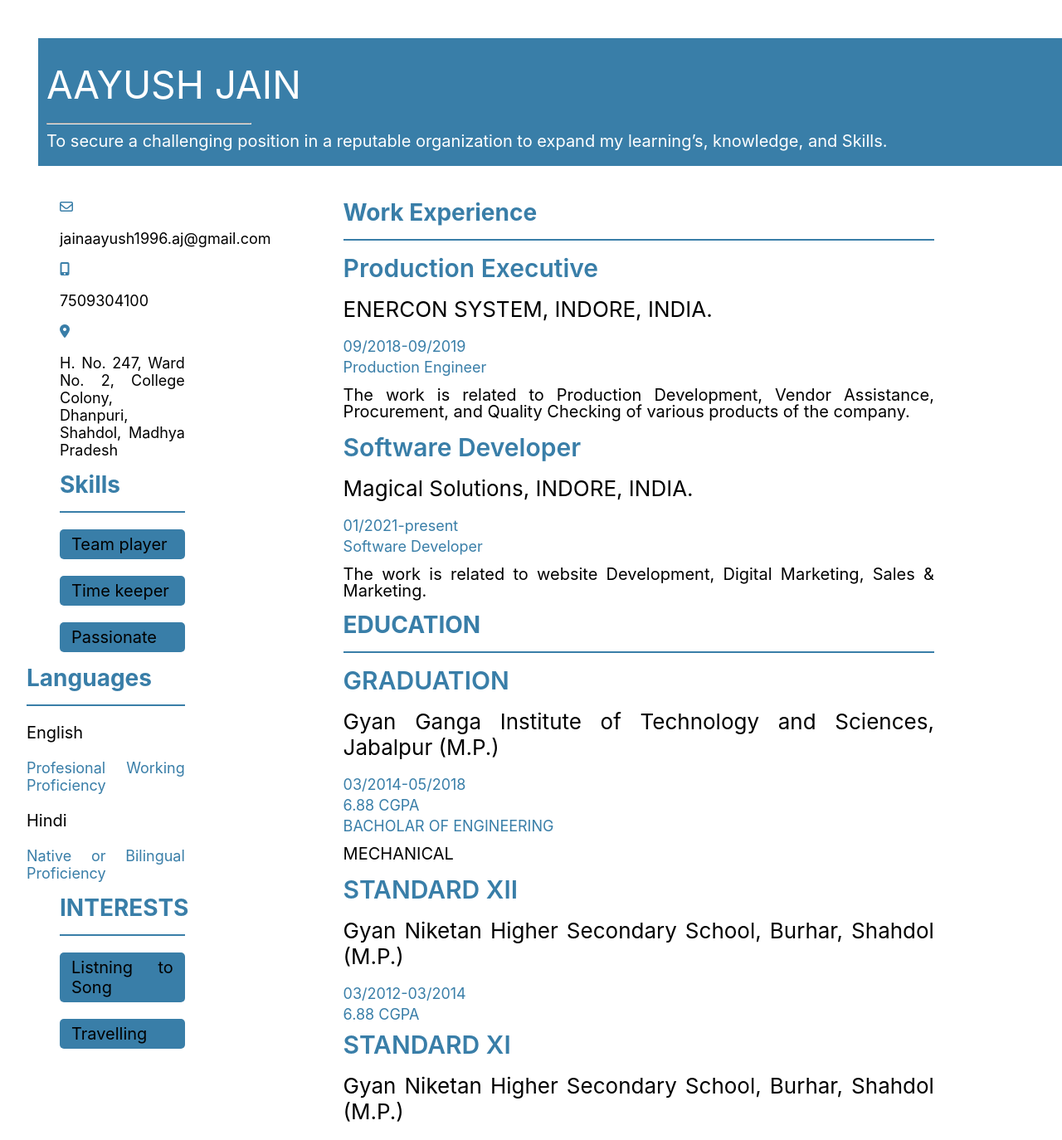
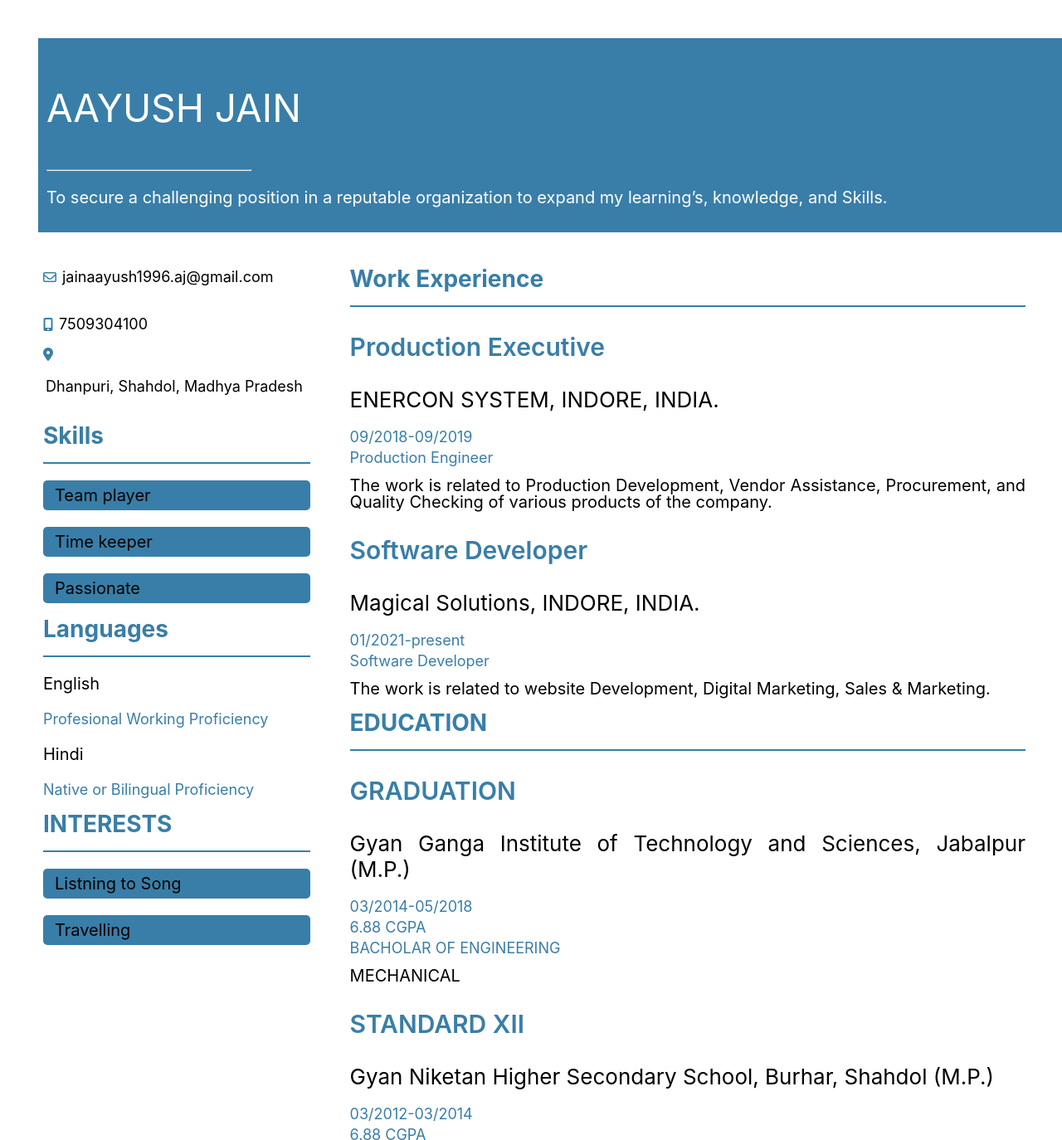
Before and after one commit to Aayushja/New-Responsive-Resume, a plain HTML site: page index.html in a window 1280 px wide. Shown: the top 1374 px of the page at 83% size. Drawn offline with Linux system fonts and the light colour scheme.

Commit message:
New Responsive Resume

```diff
--- a/assets/css/index.css
+++ b/assets/css/index.css
@@ -3,6 +3,7 @@
     padding-top: 3%;
     padding-bottom: 2%;
 }
+
 
 .header{
     width: 100%;
@@ -11,7 +12,7 @@
     max-width: 100%;
     background-color: #397ea8;
     padding: 10px;
-    line-height: 0;
+
 }
 
 .name{
@@ -25,15 +26,18 @@
 }
 
 .tag-line{
-    position: relative;
     font-family: -apple-system, BlinkMacSystemFont, 'Segoe UI', Roboto, Oxygen, Ubuntu, Cantarell, 'Open Sans', 'Helvetica Neue', sans-serif;
     font-size: 20px;
     color: white;
     font-style: normal;
+
 }
 
 .container{
     position: absolute;
+    margin-left: 20px;
+    margin-right: 20px;
+
 }
 
 .left{
@@ -45,6 +49,7 @@
     width: 70%;
     float: right;
 }
+
 @media screen and (max-width: 1030px) {
     .right {
      float: none;
@@ -58,26 +63,16 @@
   }
 
 
-article{
-    display: flex;
-    margin: 1em 0;
-  }
+
 
   section{
     padding: 0 1em;
     text-align: justify;
     margin: 0 .5em;
-    width: 50%;
-  }
-
-
-  .one{
-    flex: 2;
 
   }
 
-
-  .left-1 {
+  /*.left-1 {
     padding: 0 1em;
     text-align: justify;
     margin: 0 .5em;
@@ -89,8 +84,8 @@ article{
     padding: 0 1em;
     text-align: justify;
     margin: 0 .5em;
-    width: 80%;
-  }
+    width: 90%;
+  } */
 
 .education-p {
     font-family: 'Poppins', sans-serif;
@@ -117,8 +112,11 @@ article{
 
   }
 
+
   .contact-me{
+    display: inline-block;
       font-size: 18px;
+      padding-left: 3px;
       font-family: -apple-system, BlinkMacSystemFont, 'Segoe UI', Roboto, Oxygen, Ubuntu, Cantarell, 'Open Sans', 'Helvetica Neue', sans-serif;
   }
 
@@ -137,7 +135,7 @@ article{
       color: #397ea8;
       font-weight: 600;
       max-width: 100%;
-      line-height: 7px;
+
   }
 
   .company-name{
@@ -175,13 +173,8 @@ article{
     max-width: 100%;
     line-height: 20px;
 
-
-
 }
-
-.two{
-    flex: 2;
-}
+  /*
 
  .left-2 {
     padding: 0 1em;
@@ -194,8 +187,8 @@ article{
     padding: 0 1em;
     text-align: justify;
     margin: 0 .5em;
-    width: 80%;
-  }
+    width: 90%;
+  } */
 
   .skills-type{
       padding: 6px 14px;
@@ -205,14 +198,12 @@ article{
       font-size: 20px;
   }
 
-  .three{
-    flex: 2;
-  }
-
+  /*
   .left-3 {
     padding: 0 1em;
     text-align: justify;
     margin: 0 .5em;
+
 
   }
 
@@ -220,12 +211,10 @@ article{
     padding: 0 1em;
     text-align: justify;
     margin: 0 .5em;
-    width: 80%;
+    width: 90%;
   }
 
-  .four{
-    flex: 2;
-  }
+
 
   .left-4 {
     padding: 0 1em;
@@ -238,8 +227,8 @@ article{
     padding: 0 1em;
     text-align: justify;
     margin: 0 .5em;
-    width: 80%;
-  }
+    width: 90%;
+  } */
 
   .projects{
       font-size: 22px;
--- a/index.html
+++ b/index.html
@@ -5,7 +5,7 @@
     <meta http-equiv="X-UA-Compatible" content="IE=edge">
     <meta name="viewport" content="width=device-width, initial-scale=1.0">
     <title>Resume</title>
-    <link rel="stylesheet" href="assets/css/index.css">
+     <link rel="stylesheet" href="assets/css/index.css">
     <script src="https://kit.fontawesome.com/f47542ef32.js" crossorigin="anonymous"></script>
 </head>
 <body>
@@ -13,7 +13,7 @@
     <div class="header-cover">
         <div class="header">
         <p class="name">AAYUSH JAIN</p>
-        <hr style="width:20%;margin-left:0;line-height: 1px;color: white;margin: 0px;">
+        <hr style="width:20%;margin-left:0; color: white;margin: 0px;">
         <p class="tag-line">To secure a challenging position in a reputable organization to expand my learning’s, knowledge, and Skills.</p>
         </div>
     </div>
@@ -24,11 +24,11 @@
 
         <section class="left-1">
             <div class="contact">
-                <ul>
+                <nav>
                      <li> <i style="color: #397ea8;" class="far fa-envelope"></i> <p class="contact-me">jainaayush1996.aj@gmail.com</p> </li>
                      <li> <i style="color: #397ea8;" class="fas fa-mobile-alt"></i> <p class="contact-me">7509304100</p> </li>
-                     <li> <i style="color: #397ea8;" class="fas fa-map-marker-alt"></i> <p class="contact-me">H. No. 247,  Ward No. 2, College Colony, Dhanpuri, Shahdol, Madhya Pradesh</p> </li>
-                </ul>
+                     <li> <i style="color: #397ea8" class="fas fa-map-marker-alt"></i> <p class="contact-me">Dhanpuri, Shahdol, Madhya Pradesh</p> </li>
+                </nav>
           </div>
                 </section>
 
@@ -38,37 +38,39 @@
 
                         <div class="skills">
 
-                            <ul>
+                            <nav>
                                 <p class="work-experience">Skills</p>
                         <hr color="#397ea8">
                                  <li><p class="skills-type">Team player</p> </li>
                                  <li><p class="skills-type">Time keeper</p> </li>
                                  <li><p class="skills-type">Passionate</p> </li>
-                            </ul>
+                            </nav>
                       </div>
 
                     </section>
 
                     <section class="left-3">
                         <div class="Languages">
+                            <nav>
                             <p class="work-experience">Languages</p>
                             <hr color="#397ea8">
                             <p style="font-size: 20px; font-family: -apple-system, BlinkMacSystemFont, 'Segoe UI', Roboto, Oxygen, Ubuntu, Cantarell, 'Open Sans', 'Helvetica Neue', sans-serif;">English</p>
                             <p style="font-size: 18px; color: #397ea8; font-family: -apple-system, BlinkMacSystemFont, 'Segoe UI', Roboto, Oxygen, Ubuntu, Cantarell, 'Open Sans', 'Helvetica Neue', sans-serif; ">Profesional Working Proficiency</p>
                             <p style="font-size: 20px; font-family: -apple-system, BlinkMacSystemFont, 'Segoe UI', Roboto, Oxygen, Ubuntu, Cantarell, 'Open Sans', 'Helvetica Neue', sans-serif;">Hindi</p>
                             <p style="font-size: 18px; color: #397ea8; font-family: -apple-system, BlinkMacSystemFont, 'Segoe UI', Roboto, Oxygen, Ubuntu, Cantarell, 'Open Sans', 'Helvetica Neue', sans-serif; ">Native or Bilingual Proficiency</p>
-                      </div>
+                            </nav>
+                        </div>
                             </section>
 
                             <section class="left-4">
                                 <div class="Languages">
 
-                                    <ul>
+                                    <nav>
                                         <p class="work-experience">INTERESTS</p>
                                         <hr color="#397ea8">
                                         <li><p class="skills-type">Listning to Song</p> </li>
                                         <li><p class="skills-type">Travelling</p> </li>
-                                   </ul></p>
+                                    </nav>
                               </div>
                                     </section>
     </div>
```
